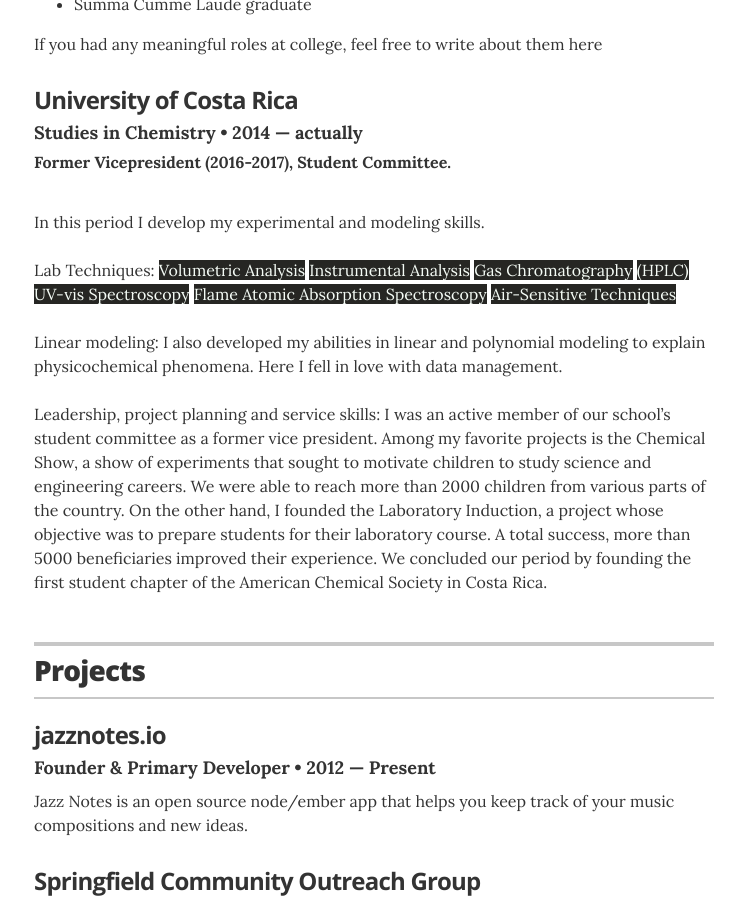
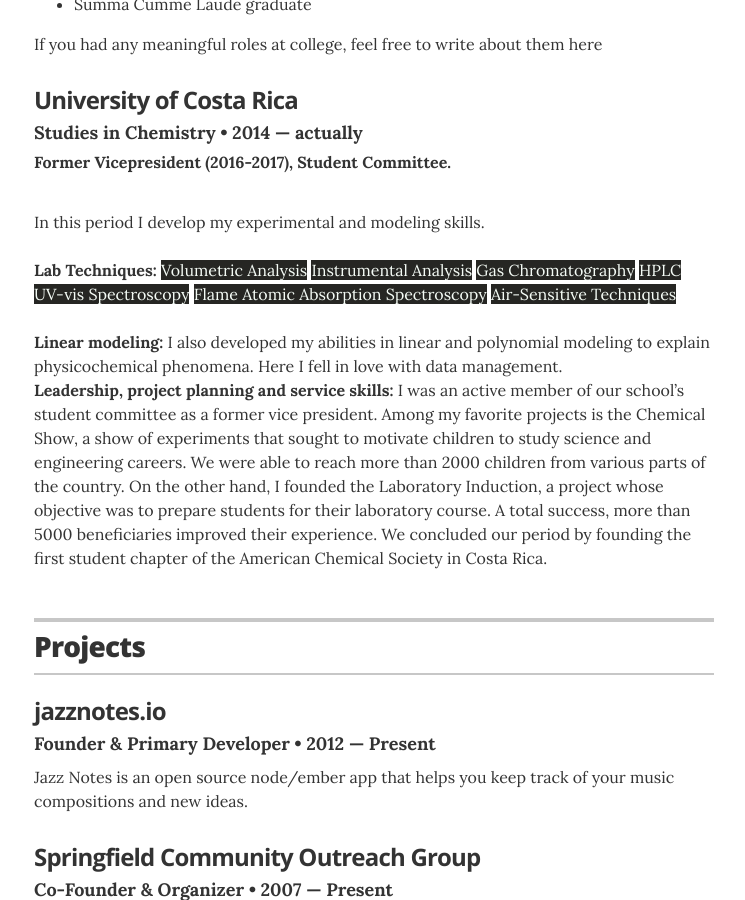
Before and after one commit to jeff0994/jeff0994.github.io, a Jekyll site: the page built from index.html, in a window 1280 px wide and 900 px high, scrolled down 1446 px. Shown: the whole window, without its empty margins (266-1011 px from the left). Built offline with Jekyll 4.4.1, drawn with Linux system fonts in a browser that asks for light colours.

```diff
--- a/_data/education.yml
+++ b/_data/education.yml
@@ -12,10 +12,11 @@
   award: Former Vicepresident (2016-2017), Student Committee.
   summary: <br> In this period I develop my experimental and modeling skills.</br>
 
-           <br/>Lab Techniques:</b> <mark>Volumetric Analysis</mark> <mark>Instrumental Analysis</mark> <mark>Gas Chromatography</mark> <mark>(HPLC)</mark>
+           <br/><b>Lab Techniques:</b> <mark>Volumetric Analysis</mark> <mark>Instrumental Analysis</mark> <mark>Gas Chromatography</mark> <mark>HPLC</mark>
            <mark>UV-vis Spectroscopy</mark> <mark>Flame Atomic Absorption Spectroscopy</mark> <mark>Air-Sensitive Techniques</mark><br>
-           <br/>Linear modeling:</b> I also developed my abilities in linear and polynomial modeling to explain physicochemical phenomena. Here I fell in love with data management.
 
-           <br/><br>Leadership, project planning and service skills:</b> I was an active member of our school’s student committee as a former vice president. Among my favorite projects is the Chemical Show, a show of experiments that sought to motivate children to study science and engineering careers. We were able to reach more than 2000 children from various parts of the country.
+           <br/><b>Linear modeling:</b> I also developed my abilities in linear and polynomial modeling to explain physicochemical phenomena. Here I fell in love with data management.
+
+           <br/><b>Leadership, project planning and service skills:</b> I was an active member of our school’s student committee as a former vice president. Among my favorite projects is the Chemical Show, a show of experiments that sought to motivate children to study science and engineering careers. We were able to reach more than 2000 children from various parts of the country.
            On the other hand, I founded the Laboratory Induction, a project whose objective was to prepare students for their laboratory course. A total success, more than 5000 beneficiaries improved their experience.
            We concluded our period by founding the first student chapter of the American Chemical Society in Costa Rica.
```
